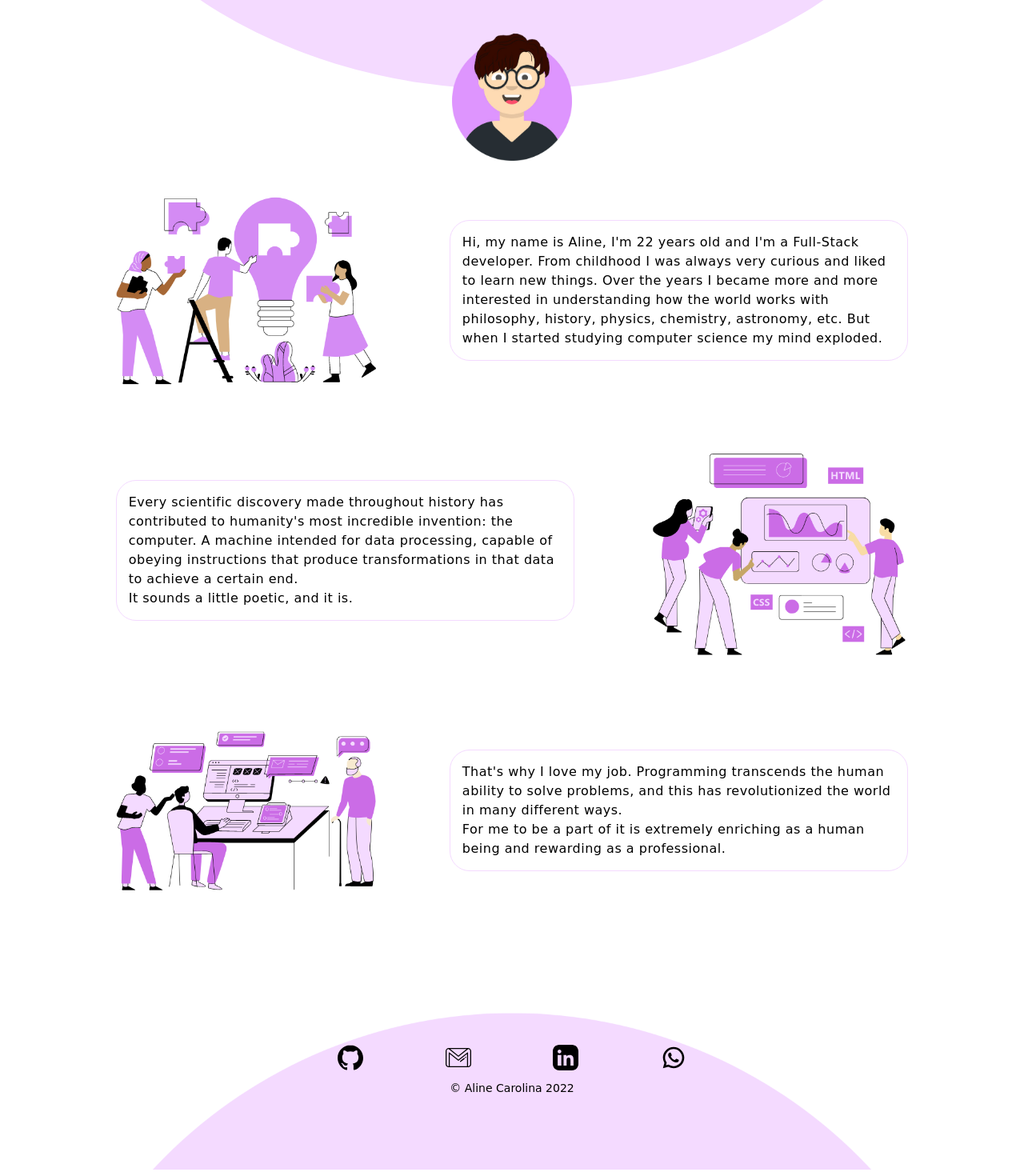
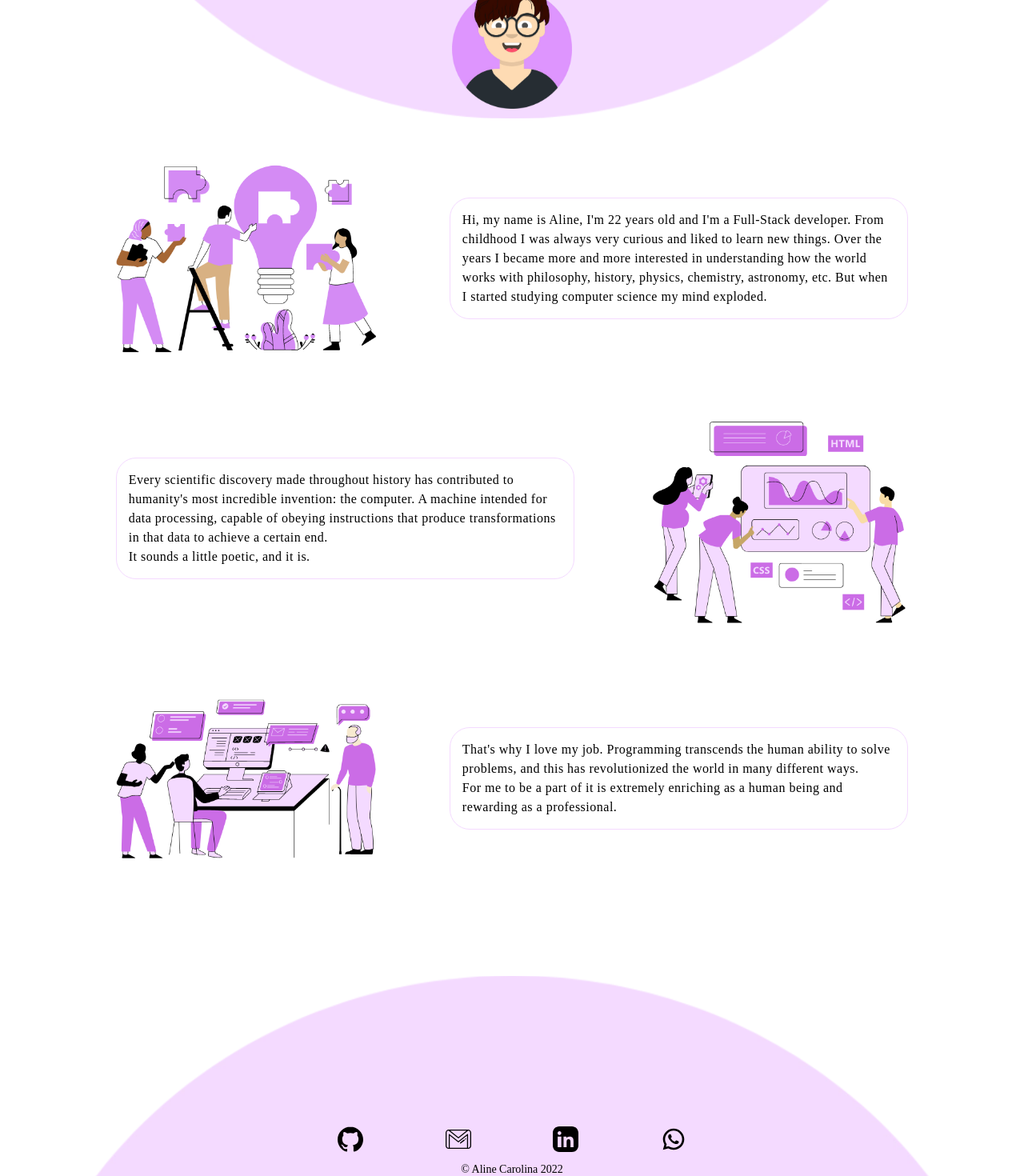
Before and after one commit to AlineCarolina/AlineCarolina.github.io, a React (Create React App) app: page / in a window 1280 px wide. Shown: the part 188-1658 px from the top of the page at 80% size. Built offline with nearby package versions, Linux system fonts and the light colour scheme.

Commit message:
update css aboutme page

```diff
--- a/src/css/Footer.css
+++ b/src/css/Footer.css
@@ -11,14 +11,14 @@ footer {
   justify-content: center;
   width: 100%;
   height: 250px;
-  margin-top: 1100px;
+  margin-top: 50px;
   background-image: url(../images/backfooter.png);
   background-repeat: no-repeat;
   background-size: cover;
   font-size: 14px;
-  display: flex;
   flex-direction: column;
   align-items: center;
+  justify-content: flex-end;
 }
 
 #contacts {
--- a/src/css/Nav.css
+++ b/src/css/Nav.css
@@ -5,6 +5,4 @@
     border-radius: 20px;
     max-width: 1200px;
     margin: 0 auto;
-};
-
- */
+}; */
--- a/src/css/PersonalInfo.css
+++ b/src/css/PersonalInfo.css
@@ -2,16 +2,18 @@
   display: flex;
   flex-direction: column;
   align-items: center;
-  min-height: 100%;
-  margin: 0 auto -50px;
 }
 
 #pricipal-section {
-  margin-top: -550px;
+  /* margin-top: -550px;
   height: 850px;
   width: 90%;
   border-radius: 0 0 50% 50%;
-  background-color: #F4DAFF;
+  background-color: #F4DAFF; */
+  background-image: url(../images/backheader.png);
+  background-repeat: no-repeat;
+  background-size: contain;
+  width: 90%;
 }
 
 #text-article {
@@ -26,13 +28,15 @@
 
 h1 {
   color: black;
-  margin-top: 560px;
   font-size: 2.5rem;
+  margin-top: 10px;
+  margin-bottom: 3px;
 }
 
 #avatar {
-  margin-top: 30px;
+  margin-top: 2px;
   width: 150px;
+  margin-bottom: 25px;
 }
 
 .div-article {
--- a/src/index.css
+++ b/src/index.css
@@ -1,5 +1,5 @@
 body {
-  font-family: Comic Sans MS, Comic Sans, cursive;
+  font-family: Comic Sans;
   font-size: 1.3em;
   -webkit-font-smoothing: antialiased;
   -moz-osx-font-smoothing: grayscale;
```
Also changed, not shown: src/images/backfooter.png, src/images/backheader.png (added).
